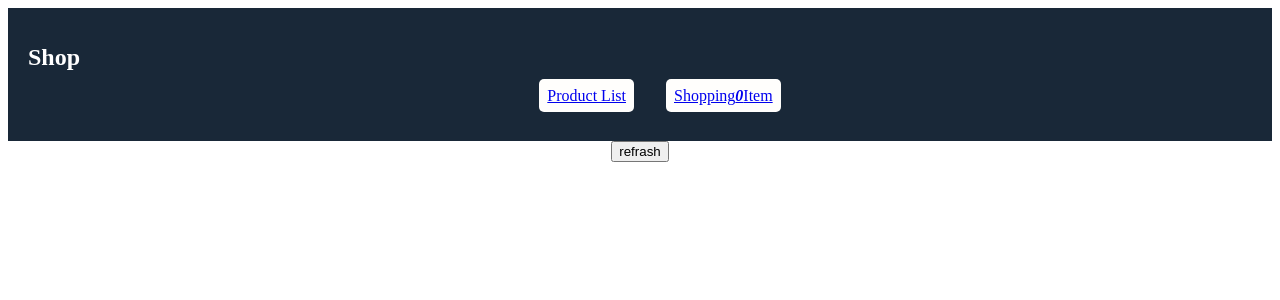
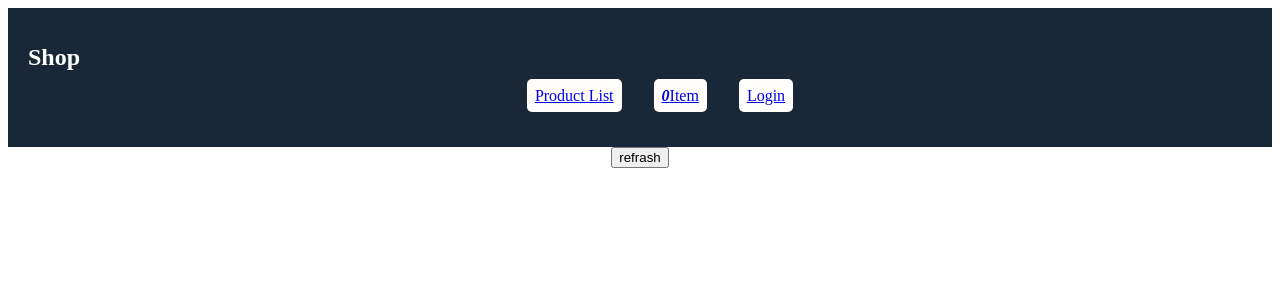
Before and after one commit to sean0427/frontend_practice, a React (Create React App) app: page / in a window 1280 px wide. Shown: the top 300 px of the page. Built offline with nearby package versions, Linux system fonts and the light colour scheme.

Commit message:
Navigator: add login page to navigator.

```diff
--- a/src/App.js
+++ b/src/App.js
@@ -16,6 +16,7 @@ import reducers from './reducers';
 import DataNavigator from './containers/DataNavigator';
 import DataShopcart from './containers/DataShopcart';
 import DataProductsList from './containers/DataProductsList';
+import RemoteLogin from './containers/RemoteLogin';
 
 const store = createStore(
     reducers,
@@ -30,6 +31,7 @@ export default () => (
                 <div>
                     <Route exact path="/" component={DataProductsList}/>
                     <Route path="/shopcart" component={DataShopcart}/>
+                    <Route path="/login" component={RemoteLogin}/>
                 </div>
             </div>
         </Router>
--- a/src/components/Navigator.js
+++ b/src/components/Navigator.js
@@ -1,9 +1,15 @@
 import React from 'react';
 import { Link } from 'react-router-dom';
 
+const dict = {
+    PRODUCT_LIST: 'Product List',
+    ITEM: 'Item',
+    LOGIN: 'Login',
+};
 export default class Navigator extends React.Component {
     static defaultProps = {
         shopcartNumber: 0,
+        login_user: '',
     };
 
     render() {
@@ -13,18 +19,23 @@ export default class Navigator extends React.Component {
                 <ul>
                     <li className="nav-item">
                         <Link to="/">
-                            Product List
+                            { dict.PRODUCT_LIST }
                         </Link>
                     </li>
                     <li className="nav-item">
                         <Link to="/shopcart">
-                            Shopping
                             <em className="shopcart-count">
                                 { this.props.shopcartNumber }
                             </em>
-                                Item
+                            { dict.ITEM }
                         </Link>
                     </li>
+                    <li className="nav-item">
+                        <Link to="/login">
+                            { dict.LOGIN }
+                        </Link>
+                    </li>
+                    <h5 className="current-user">{ this.props.login_user }</h5>
                 </ul>
             </header>
         );
--- a/src/containers/DataNavigator.js
+++ b/src/containers/DataNavigator.js
@@ -4,6 +4,7 @@ import Navigator from '../components/Navigator.js';
 
 const mapStateToProps = (state) => ({
     shopcartNumber: state.shoplist.length,
+    login_user: state.user.email,
 });
 
 export default connect(mapStateToProps)(Navigator);
```
